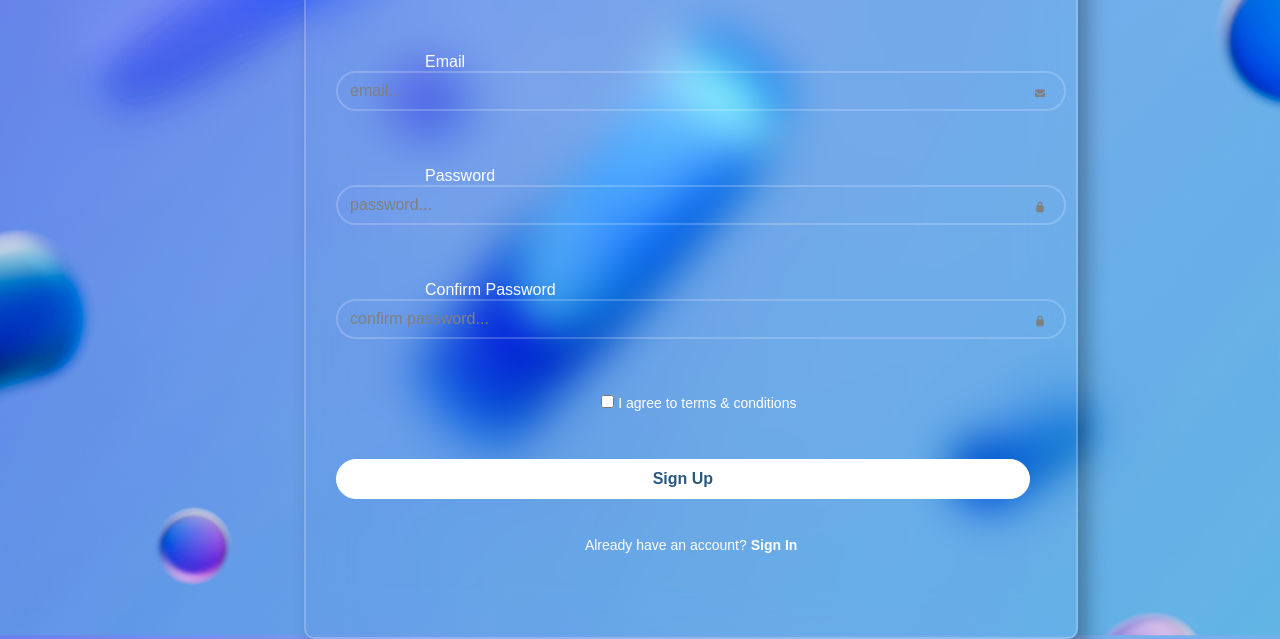
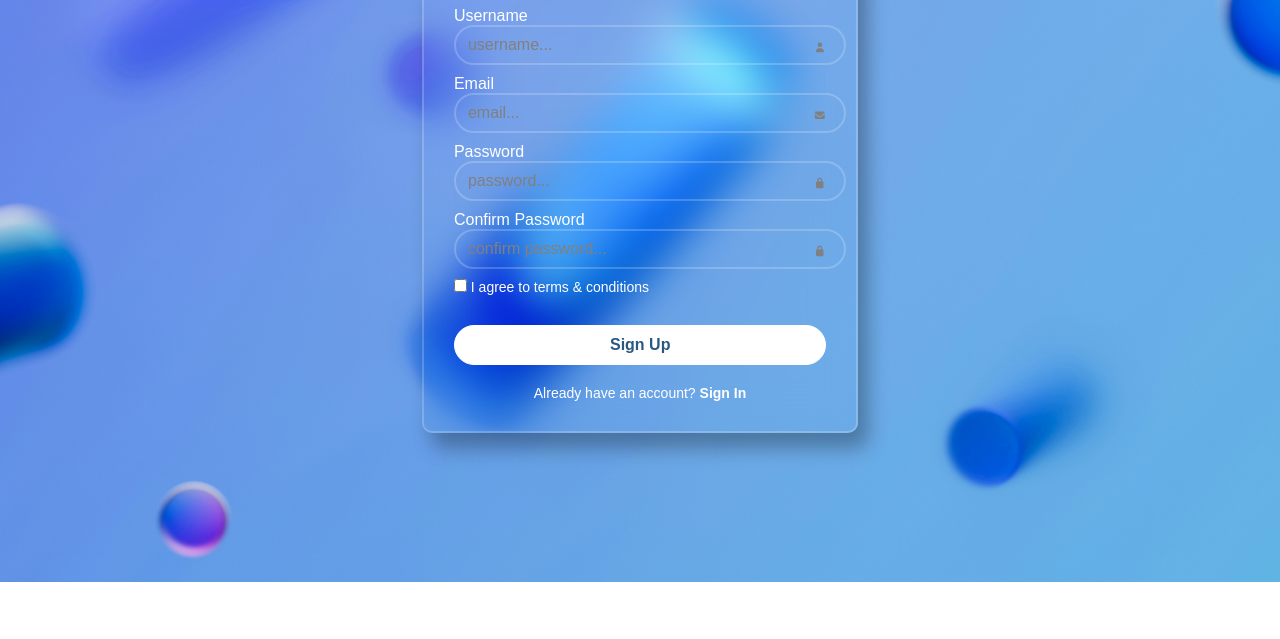
Before and after one commit to aditya2005-0/car-rental, a plain HTML site: page signup.html in a window 1280 px wide. Shown: the part 218-857 px from the top of the page. After the commit the page ends 800 px from the top, so only its background shows below. Drawn offline with Linux system fonts and the light colour scheme.

Commit message:
Update signup.html

```diff
--- a/signup.html
+++ b/signup.html
@@ -12,7 +12,8 @@
 <form action="#" class="he">
 <h1 class="te">SIGN UP</h1>
 <div>
-                <div class="form-group"              <label for="username">Username</label>
+<div class="form-group">
+<label for="username">Username</label>
 <input type="text" id="username" name="username" placeholder="username..." required />
 <i class="fa-solid fa-user"></i>
 </div>
```
Lines whose indentation alone changed are shown as unchanged.
